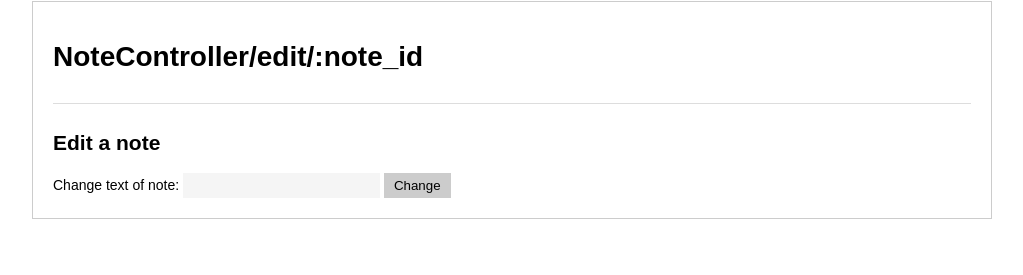
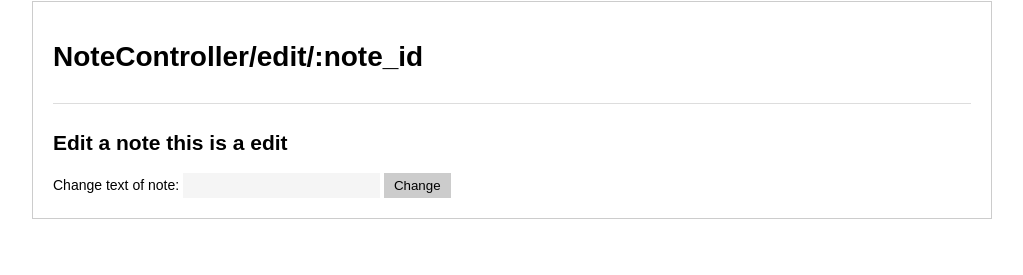
Before and after one commit to CraK-Gaming/crak_crm, a PHP site: template application/view/note/edit.php in a window 1280 px wide. Shown: the part 525-800 px from the top of the page, without its empty margins (128-1151 px from the left). Run offline with PHP 8.4, Linux system fonts and the light colour scheme; the template is opened without the code that fills it, so the values that code supplies are empty.

Commit message:
This is a test
Just added a few words to edit.php under notes

```diff
--- a/application/view/note/edit.php
+++ b/application/view/note/edit.php
@@ -2,7 +2,7 @@
     <h1>NoteController/edit/:note_id</h1>
 
     <div class="box">
-        <h2>Edit a note</h2>
+        <h2>Edit a note this is a edit</h2>
 
         <!-- echo out the system feedback (error and success messages) -->
         <?php $this->renderFeedbackMessages(); ?>
@@ -13,6 +13,7 @@
                 <!-- we use htmlentities() here to prevent user input with " etc. break the HTML -->
                 <input type="hidden" name="note_id" value="<?php echo htmlentities($this->note->note_id); ?>" />
                 <input type="text" name="note_text" value="<?php echo htmlentities($this->note->note_text); ?>" />
+
                 <input type="submit" value='Change' />
             </form>
         <?php } else { ?>
```
Also changed, not shown: 1 other file.
